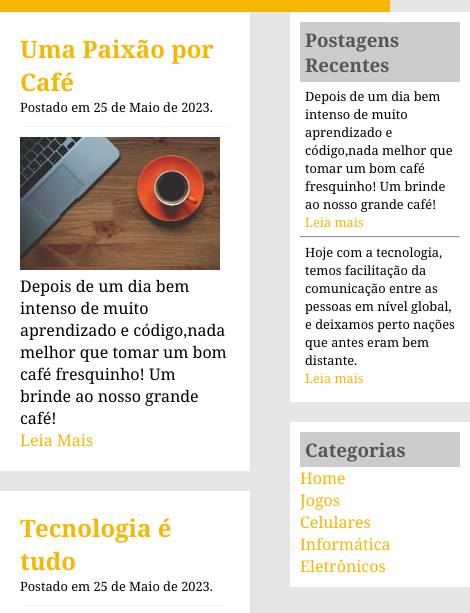
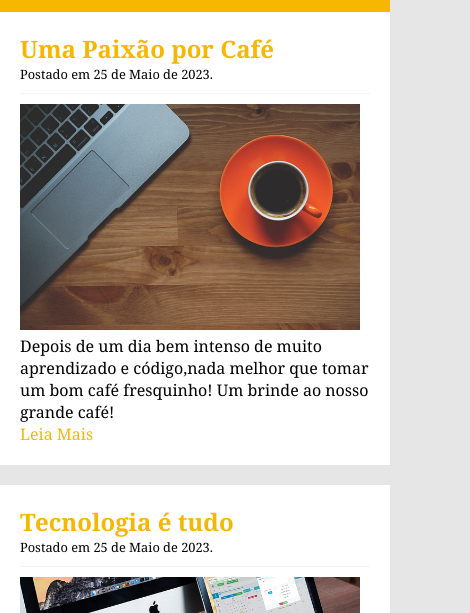
Before and after one commit to matheusLdev/projeto-tecblog, a plain HTML site: page index.html in a window 390 px wide. Shown: the part 157-770 px from the top of the page, 470 px wide, since content can reach past the window. Drawn offline with Linux system fonts and the light colour scheme.

Commit message:
Resolvendo a responsividade.

```diff
--- a/css/style.css
+++ b/css/style.css
@@ -131,15 +131,14 @@ footer {
 }
 @media(max-width:600px){
   main{
-    width: 470px;
-  }
-  #posts-area{
-    width: 250px;
+    width: 390px;
   }
   img{
-    width: 200px;
+    width: 340px;
   }
-  #side-menu{
-    width: 180px;
+  #posts-area, #side-menu{
+    width: 390px;
+    float: none;
+    margin: 0 auto;
   }
 }
```
